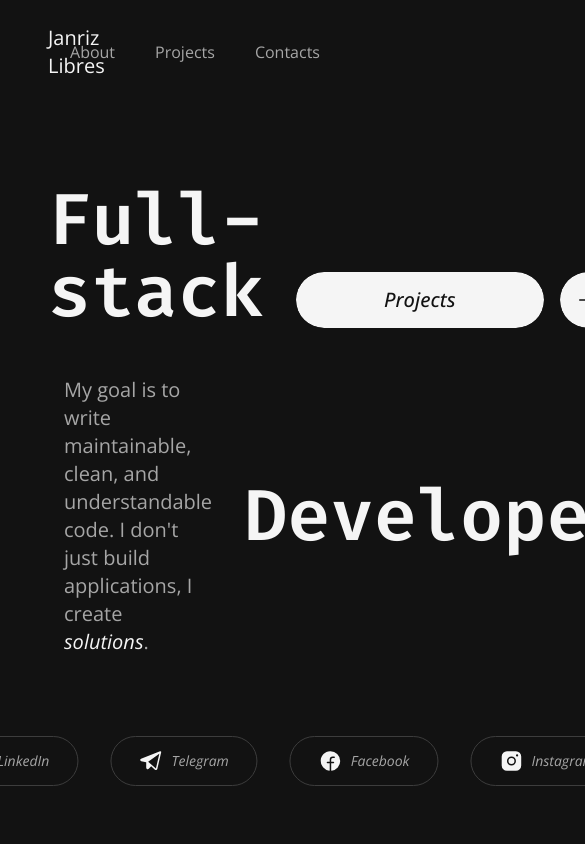
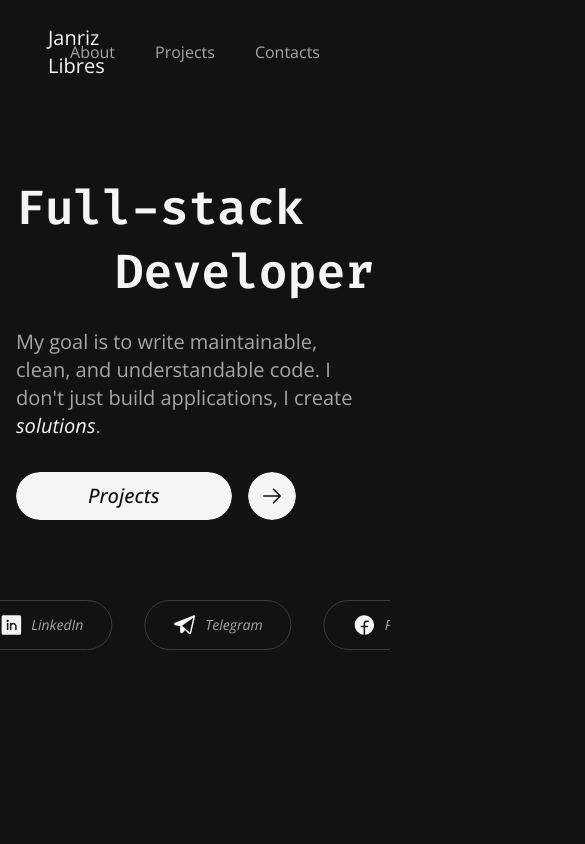
Before and after one commit to janrizmlibres/dev-portfolio, a React (Vite) app: page / in a window 390 px wide. Shown: the top 844 px of the page, 585 px wide, since content can reach past the window. Built offline with nearby package versions, Linux system fonts and the light colour scheme.

Commit message:
develop mobile version for hero section

```diff
--- a/src/App.tsx
+++ b/src/App.tsx
@@ -11,9 +11,9 @@ function App() {
       <Header />
       <Hero />
       <Socials />
-      <About />
+      {/* <About />
       <Projects />
-      <Footer />
+      <Footer /> */}
     </>
   );
 }
--- a/src/components/About.tsx
+++ b/src/components/About.tsx
@@ -3,7 +3,6 @@ import ButtonPrompt from "./shared/ButtonPrompt";
 import WorkPanel from "./shared/WorkPanel";
 import { motion } from "motion/react";
 import { animateOnScroll, fadeLeft, fadeRight } from "../animation";
-import profile from "../assets/profile.jpg";
 
 const About = () => {
   return (
@@ -65,13 +64,7 @@ const About = () => {
             {...animateOnScroll(fadeLeft)}
             className="col-start-3 col-span-2 row-span-3"
           >
-            <div className="w-2/3 h-full ml-auto rounded-4xl overflow-hidden">
-              <img
-                src={profile}
-                alt="Profile Image"
-                className="h-full object-cover hover:scale-105 transition-all duration-300 grayscale"
-              />
-            </div>
+            <div className="w-9/10 lg:w-2/3 h-full ml-auto rounded-4xl overflow-hidden bg-profile bg-center bg-size-[auto_120%] grayscale hover:bg-size-[auto_130%] transition-all duration-300"></div>
           </motion.div>
         </div>
       </section>
--- a/src/components/Footer.tsx
+++ b/src/components/Footer.tsx
@@ -11,7 +11,7 @@ const Footer = () => {
       <div className="col-span-4">
         <motion.h1
           {...animateOnScroll(fadeRight)}
-          className="font-fira-code text-8xl/17 font-semibold lg:large-text mb-12"
+          className="font-fira-code text-7xl/17 font-semibold lg:large-text mb-12"
         >
           Janriz
         </motion.h1>
@@ -26,7 +26,7 @@ const Footer = () => {
           </motion.p>
           <motion.h1
             {...animateOnScroll(fadeLeft)}
-            className="font-fira-code text-8xl/17  font-semibold lg:large-text flex-3/4"
+            className="font-fira-code text-7xl/17 font-semibold lg:large-text flex-3/4"
           >
             Libres
           </motion.h1>
--- a/src/components/Hero.tsx
+++ b/src/components/Hero.tsx
@@ -4,21 +4,21 @@ import { animateOnScroll, fadeLeft, fadeRight } from "../animation";
 
 const Hero = () => {
   return (
-    <section className="custom-container my-20 px-12">
-      <div className="flex justify-between items-end mb-12 gap-8">
+    <section className="custom-container my-20 px-4 sm:px-8 lg:px-12">
+      <div className="flex justify-between items-end mb-4 sm:mb-8 md:mb-12 gap-8">
         <motion.h1
           {...animateOnScroll(fadeRight)}
-          className="font-fira-code text-7xl lg:text-8xl/17 font-semibold xl:large-text"
+          className="text-nowrap font-fira-code text-5xl sm:text-7xl/12 lg:text-8xl/17 font-semibold xl:large-text"
         >
           Full-stack
         </motion.h1>
         <motion.div
           {...animateOnScroll(fadeLeft)}
-          className="flex gap-4 items-end group"
+          className="hidden md:flex gap-4 items-end group"
         >
           <a
             href="#projects"
-            className="text-dark-100 text-xl italic font-medium rounded-full h-14 px-22 xl:px-30 flex items-center relative overflow-hidden group-hover:text-light-100 group-hover:border border-light-100 transition-all duration-200 delay-200 group-hover:delay-0"
+            className="text-dark-100 text-xl italic font-medium rounded-full h-12 lg:h-14 px-12 lg:px-22 xl:px-30 flex items-center relative overflow-hidden group-hover:text-light-100 group-hover:border border-light-100 transition-all duration-200 delay-200 group-hover:delay-0"
           >
             <span className="absolute inset-0 bg-light-100 rounded-full transition-transform duration-200 delay-200 group-hover:delay-0 ease-[cubic-bezier(0.7,0,0.2,1)] group-hover:transform-[translate3d(100%,0,0)]"></span>
             <span className="block relative overflow-hidden">
@@ -29,7 +29,7 @@ const Hero = () => {
           </a>
           <a
             href="#projects"
-            className="text-2xl text-dark-100 bg-dark-100 rounded-full size-14 flex items-center justify-center relative overflow-hidden group-hover:text-light-100 group-hover:border border-light-100 transition-all duration-200 group-hover:delay-200"
+            className="text-2xl text-dark-100 bg-dark-100 rounded-full size-12 lg:size-14 flex items-center justify-center relative overflow-hidden group-hover:text-light-100 group-hover:border border-light-100 transition-all duration-200 group-hover:delay-200"
           >
             <span className="absolute inset-0 bg-light-100 rounded-full transition-transform duration-200 group-hover:delay-200 ease-[cubic-bezier(0.7,0,0.2,1)] group-hover:transform-[translate3d(100%,0,0)]"></span>
             <span className="block relative overflow-hidden">
@@ -40,21 +40,48 @@ const Hero = () => {
           </a>
         </motion.div>
       </div>
-      <div className="flex justify-between items-center gap-8">
+      <div className="flex flex-col-reverse md:flex-row justify-between items-start lg:items-center sm:max-md:gap-12 gap-8 max-md:mb-12 max-sm:mb-8">
         <motion.p
           {...animateOnScroll(fadeRight)}
-          className="medium-text pl-4 basis-md"
+          className="text-gray-100 md:max-lg:text-base medium-text sm:pl-4 md:basis-md"
         >
           My goal is to write maintainable, clean, and understandable code. I
           don't just build applications, I create <em>solutions</em>.
         </motion.p>
         <motion.h1
           {...animateOnScroll(fadeLeft)}
-          className="font-fira-code text-7xl lg:text-8xl font-semibold xl:large-text"
+          className="font-fira-code text-5xl sm:text-7xl/15 lg:text-8xl font-semibold w-full text-right xl:large-text"
         >
           Developer
         </motion.h1>
       </div>
+      <motion.div
+        {...animateOnScroll(fadeLeft)}
+        className="flex md:hidden gap-4 items-end group"
+      >
+        <a
+          href="#projects"
+          className="text-dark-100 text-xl italic font-medium rounded-full h-12 lg:h-14 px-18 sm:flex-1 sm:justify-center flex items-center relative overflow-hidden group-hover:text-light-100 group-hover:border border-light-100 transition-all duration-200 delay-200 group-hover:delay-0"
+        >
+          <span className="absolute inset-0 bg-light-100 rounded-full transition-transform duration-200 delay-200 group-hover:delay-0 ease-[cubic-bezier(0.7,0,0.2,1)] group-hover:transform-[translate3d(100%,0,0)]"></span>
+          <span className="block relative overflow-hidden">
+            <span className="block relative group-hover:animate-btn-hover">
+              Projects
+            </span>
+          </span>
+        </a>
+        <a
+          href="#projects"
+          className="text-2xl text-dark-100 bg-dark-100 rounded-full size-12 lg:size-14 flex items-center justify-center relative overflow-hidden group-hover:text-light-100 group-hover:border border-light-100 transition-all duration-200 group-hover:delay-200"
+        >
+          <span className="absolute inset-0 bg-light-100 rounded-full transition-transform duration-200 group-hover:delay-200 ease-[cubic-bezier(0.7,0,0.2,1)] group-hover:transform-[translate3d(100%,0,0)]"></span>
+          <span className="block relative overflow-hidden">
+            <span className="block relative delay-200 group-hover:animate-btn-hover-delayed">
+              <ArrowRightIcon size={24} />
+            </span>
+          </span>
+        </a>
+      </motion.div>
     </section>
   );
 };
--- a/src/components/Projects.tsx
+++ b/src/components/Projects.tsx
@@ -5,7 +5,7 @@ import { motion } from "motion/react";
 const Projects = () => {
   return (
     <section className="custom-container px-12 mb-48" id="projects">
-      <div className="grid grid-cols-6 gap-4">
+      <div className="grid grid-cols-5 lg:grid-cols-6 gap-4">
         <motion.h2
           {...animateOnScroll(fadeRight)}
           className="subheading mb-6 pl-2 col-start-3 col-span-3"
--- a/src/components/Socials.tsx
+++ b/src/components/Socials.tsx
@@ -9,7 +9,7 @@ const Socials = () => {
       <motion.div
         {...animateOnScroll(fadeUp)}
         className={[
-          "mx-auto w-[851.33px] overflow-hidden flex gap-8 relative",
+          "mx-auto lg:w-[851.33px] overflow-hidden flex gap-8 relative",
         ].join(" ")}
       >
         {Array.from({ length: 2 }).map(() => (
--- a/src/components/shared/ProjectPanel.tsx
+++ b/src/components/shared/ProjectPanel.tsx
@@ -4,12 +4,12 @@ import { motion } from "motion/react";
 
 const ProjectPanel = () => {
   return (
-    <div className="project-entry relative">
+    <div className="grid grid-cols-5 gap-4 lg:project-entry relative">
       <div className="aspect-square"></div>
       <div className="aspect-square row-start-2"></div>
       <div className="aspect-square row-start-3"></div>
 
-      <div className="project-entry absolute inset-0">
+      <div className="grid grid-cols-5 gap-4 lg:project-entry absolute inset-0">
         <motion.div
           {...animateOnScroll(fadeUp)}
           className="relative rounded-4xl col-start-3 col-span-3 row-span-2 flex"
@@ -24,22 +24,24 @@ const ProjectPanel = () => {
         </motion.div>
         <motion.div
           {...animateOnScroll(fadeUp)}
-          className="rounded-4xl bg-gray-100 col-start-6"
+          className="rounded-4xl bg-gray-100 col-start-6 lg:block hidden"
         ></motion.div>
         <motion.div
           {...animateOnScroll(fadeUp)}
           className="rounded-4xl bg-gray-100 col-start-4 row-start-3"
         ></motion.div>
 
-        <div className="col-span-2 row-start-1 row-span-3">
-          <ProjectDetails
-            title="Gostat"
-            tools={["TypeScript", "Nextjs", "MongoDB", "Tailwind"]}
-          >
-            <em>DevFlow</em> is a project management tool designed to streamline
-            the development process, offering features like task tracking,
-            collaboration, and real-time updates.
-          </ProjectDetails>
+        <div className="col-span-2 row-start-1 relative">
+          <div className="absolute top-0 left-0 right-0">
+            <ProjectDetails
+              title="Gostat"
+              tools={["TypeScript", "Nextjs", "MongoDB", "Tailwind"]}
+            >
+              <em>DevFlow</em> is a project management tool designed to
+              streamline the development process, offering features like task
+              tracking, collaboration, and real-time updates.
+            </ProjectDetails>
+          </div>
         </div>
       </div>
     </div>
--- a/src/index.css
+++ b/src/index.css
@@ -62,16 +62,8 @@
     @apply text-gray-100 hover:text-light-100 transition-colors duration-300;
   }
 
-  .medium-text {
-    @apply text-gray-100 text-xl;
-  }
-
   .subheading {
     @apply font-fira-code font-semibold text-lg;
-  }
-
-  .project-entry {
-    @apply grid grid-cols-6 gap-4;
   }
 
   .tech-item {
@@ -79,8 +71,16 @@
   }
 }
 
+@utility project-entry {
+  @apply grid grid-cols-6 gap-4;
+}
+
 @utility large-text {
   @apply font-fira-code text-9xl/23 font-semibold;
+}
+
+@utility medium-text {
+  @apply text-gray-100 text-xl;
 }
 
 @utility custom-container {
```
